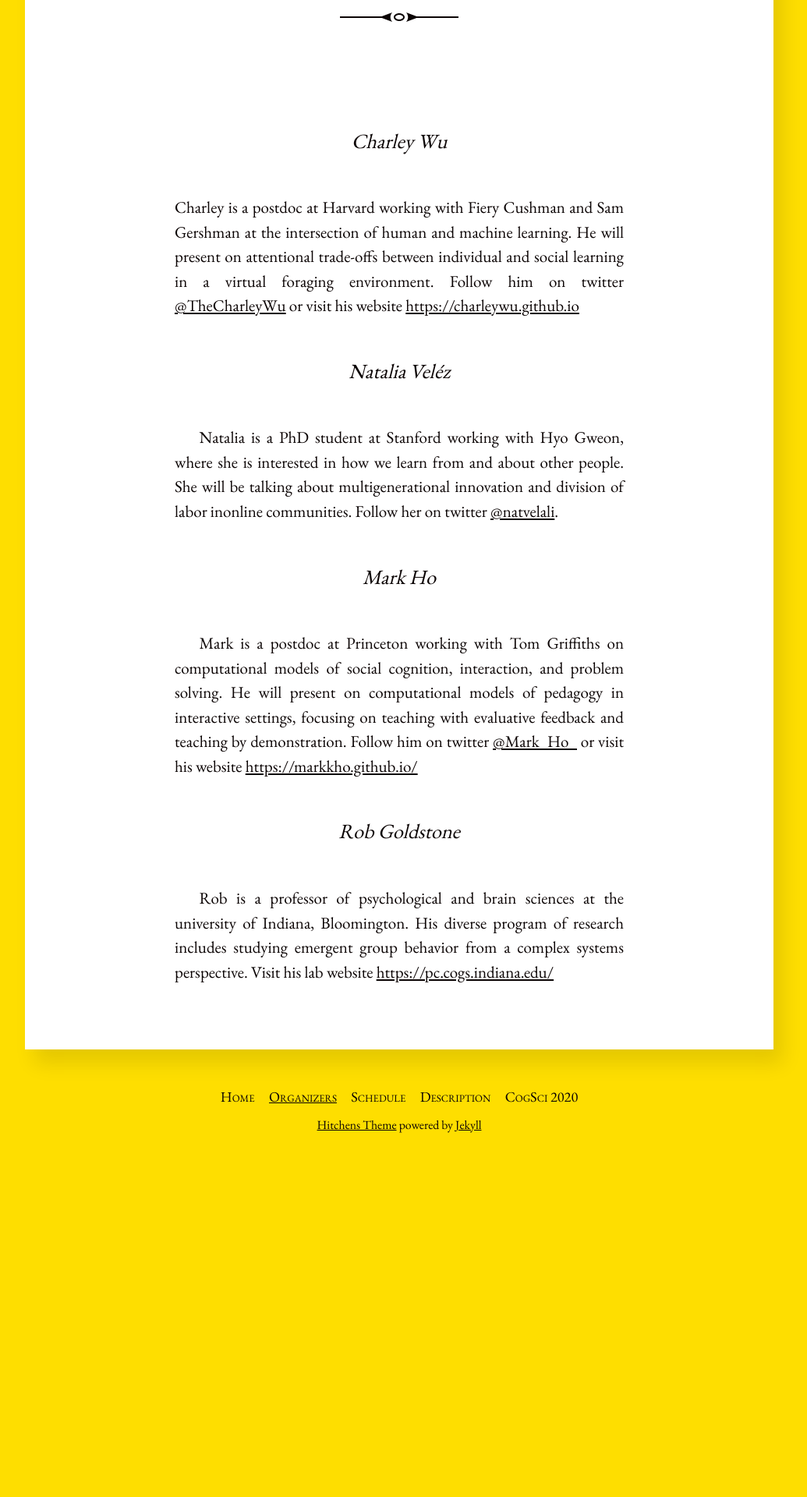
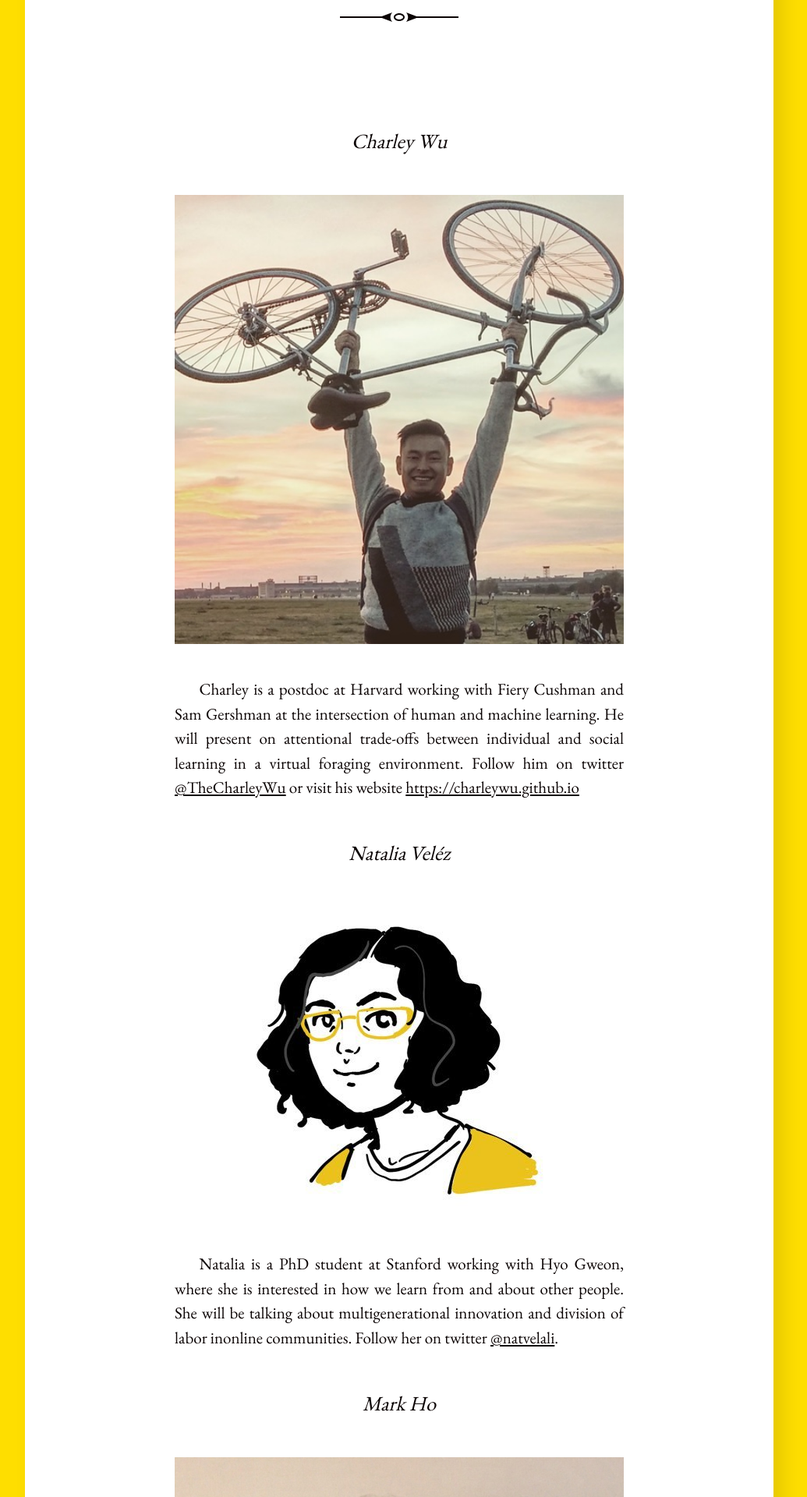
Before and after one commit to cognitioncollectivesandculture/cognitioncollectivesandculture.github.io, a Jekyll site: the page built from organizers.md, in a window 1280 px wide. Shown: the part 371-2291 px from the top of the page at 78% size, without its empty margins (128-1163 px from the left). Built offline with Jekyll 4.4.1, drawn with Linux system fonts in a browser that asks for light colours; before the commit the page ends 1869 px from its top, so only the background shows below that.

Commit message:
added images

```diff
--- a/organizers.md
+++ b/organizers.md
@@ -4,7 +4,11 @@ title: Organizers
 comments: false
 ---
 
+
 #### Charley Wu
+{:refdef: style="text-align: center;"}
+![CharleyWu]({{ site.baseimg }}/assets/images/charley.png)
+{: refdef}
 
 Charley is a postdoc at Harvard working with Fiery Cushman and Sam Gershman at the intersection of human and machine learning. He will present on attentional trade-offs between individual and social learning in a virtual foraging environment. Follow him on twitter [@TheCharleyWu](https://twitter.com/TheCharleyWu) or visit his website [https://charleywu.github.io](https://charleywu.github.io)
 
@@ -12,13 +16,28 @@ Charley is a postdoc at Harvard working with Fiery Cushman and Sam Gershman at t
 
 #### Natalia Veléz
 
+{:refdef: style="text-align: center;"}
+![NataliaVelez]({{ site.baseimg }}/assets/images/natalia.jpg)
+{: refdef}
+
 Natalia is a PhD student at Stanford working with Hyo Gweon, where she is interested in how we learn from and about other people. She will be talking about multigenerational innovation and division of labor inonline communities. Follow her on twitter [@natvelali](https://twitter.com/natvelali).
 
 
 #### Mark Ho
 
+{:refdef: style="text-align: center;"}
+![MarkHo]({{ site.baseimg }}/assets/images/mark.jpg)
+{: refdef}
+
+
 Mark is a postdoc at Princeton working with Tom Griffiths on computational models of social cognition, interaction, and problem solving. He will present on computational models of pedagogy in interactive settings, focusing on teaching with evaluative feedback and teaching by demonstration. Follow him on twitter [@Mark_Ho_](https://twitter.com/Mark_Ho_) or visit his website [https://markkho.github.io/](https://markkho.github.io/)
 
 #### Rob Goldstone
 
+
+{:refdef: style="text-align: center;"}
+![RobGoldstone]({{ site.baseimg }}/assets/images/rob.png)
+{: refdef}
+
+
 Rob is a professor of psychological and brain sciences at the university of Indiana, Bloomington. His diverse program of research includes studying emergent group behavior from a complex systems perspective. Visit his lab website [https://pc.cogs.indiana.edu/](https://pc.cogs.indiana.edu/)
```
Also changed, not shown: assets/images/charley.png (added), assets/images/mark.jpg (added), assets/images/natalia.jpg (added), assets/images/rob.png (added), 2 other files.
